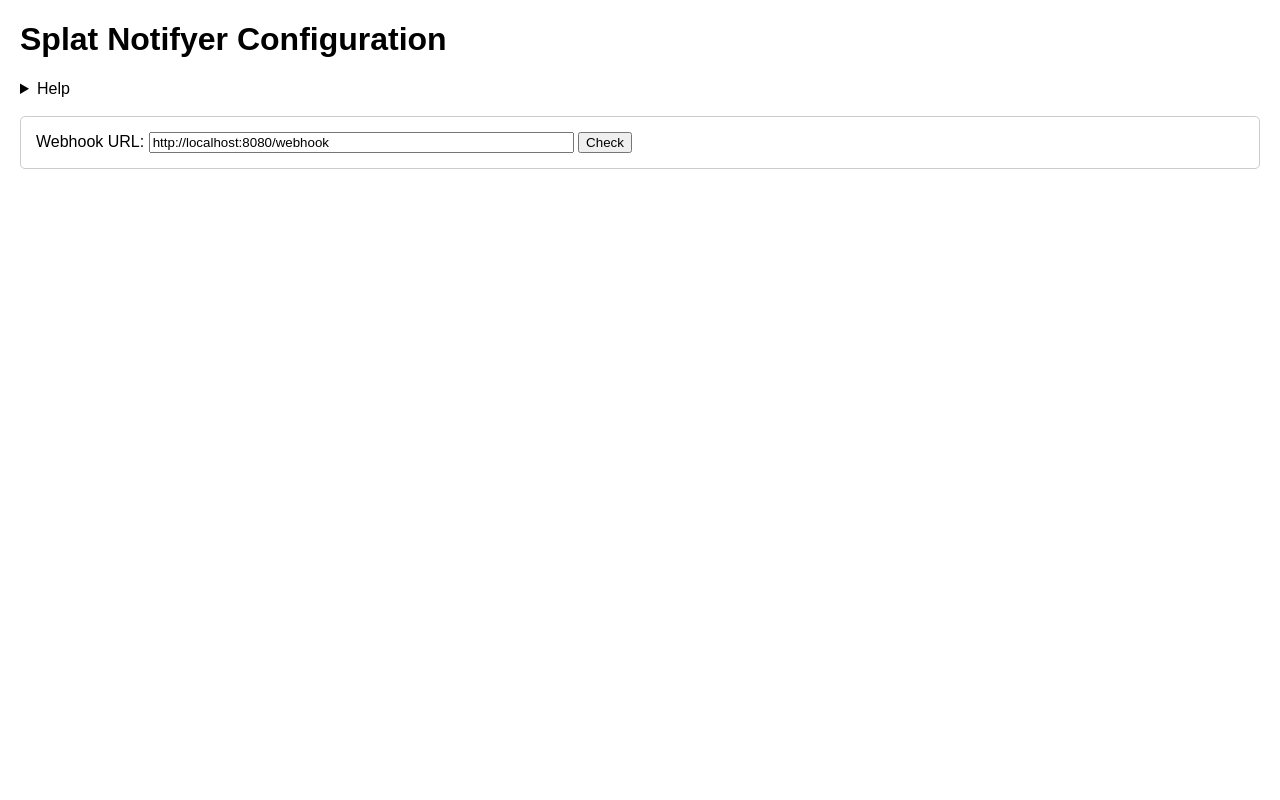
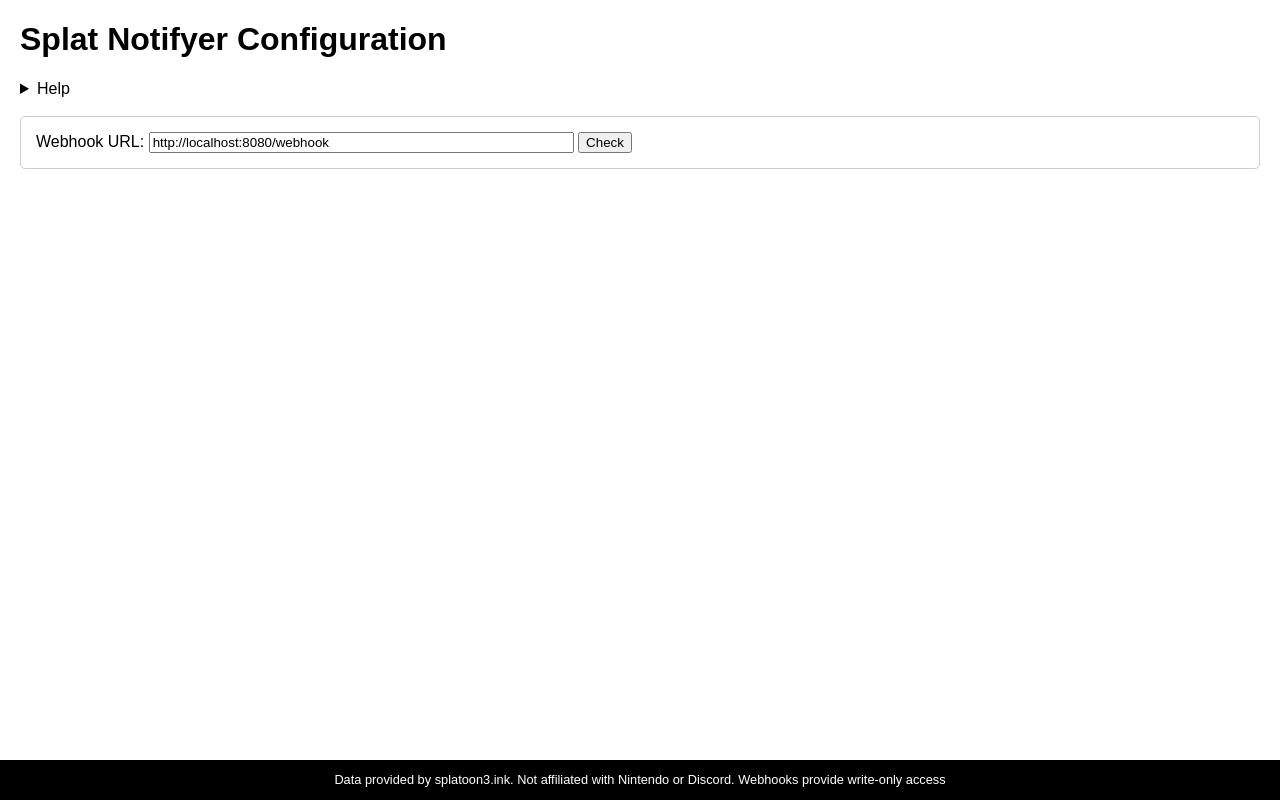
Before and after one commit to TheUltimateAbsol/splat-notifyer, a plain HTML site: page index.html in a window 1280 px wide. Drawn offline with Linux system fonts and the light colour scheme.

Commit message:
added footer

```diff
--- a/index.html
+++ b/index.html
@@ -99,5 +99,8 @@
     <div id="response"></div>
 
     <script src="script.js"></script>
+    <footer class="footer">
+        <p>Data provided by splatoon3.ink. Not affiliated with Nintendo or Discord. Webhooks provide write-only access</p>
+    </footer>
 </body>
 </html>
--- a/style.css
+++ b/style.css
@@ -1,4 +1,32 @@
-body { font-family: sans-serif; margin: 20px; }
+html {
+    position: relative;
+    min-height: 100%;
+}
+
+body {
+    font-family: sans-serif;
+    margin: 20px 20px 40px; /* Adjusted margin for overall page content, leaving space for footer */
+}
+
+.footer {
+    position: absolute;
+    bottom: 0px;
+    left: 0px;
+    width: 100%;
+    height: 40px; /* Reduced height of the footer */
+    line-height: 40px; /* Vertically center the text */
+    background-color: #000;
+    color: white;
+    text-align: center;
+    padding: 0; /* Remove padding */
+    margin: 0; /* Remove any default margins */
+}
+
+.footer p {
+    font-size: 0.8em; /* Smaller text size */
+    margin: 0; /* Remove default paragraph margin */
+    padding: 0;
+}
 .form-section { border: 1px solid #ccc; padding: 15px; margin-bottom: 20px; border-radius: 5px; }
 .map-selector { border: 1px dashed #eee; padding: 10px; margin-top: 10px; border-radius: 3px; }
 .map-item { display: inline-block; text-align: center; margin: 10px; }
```
